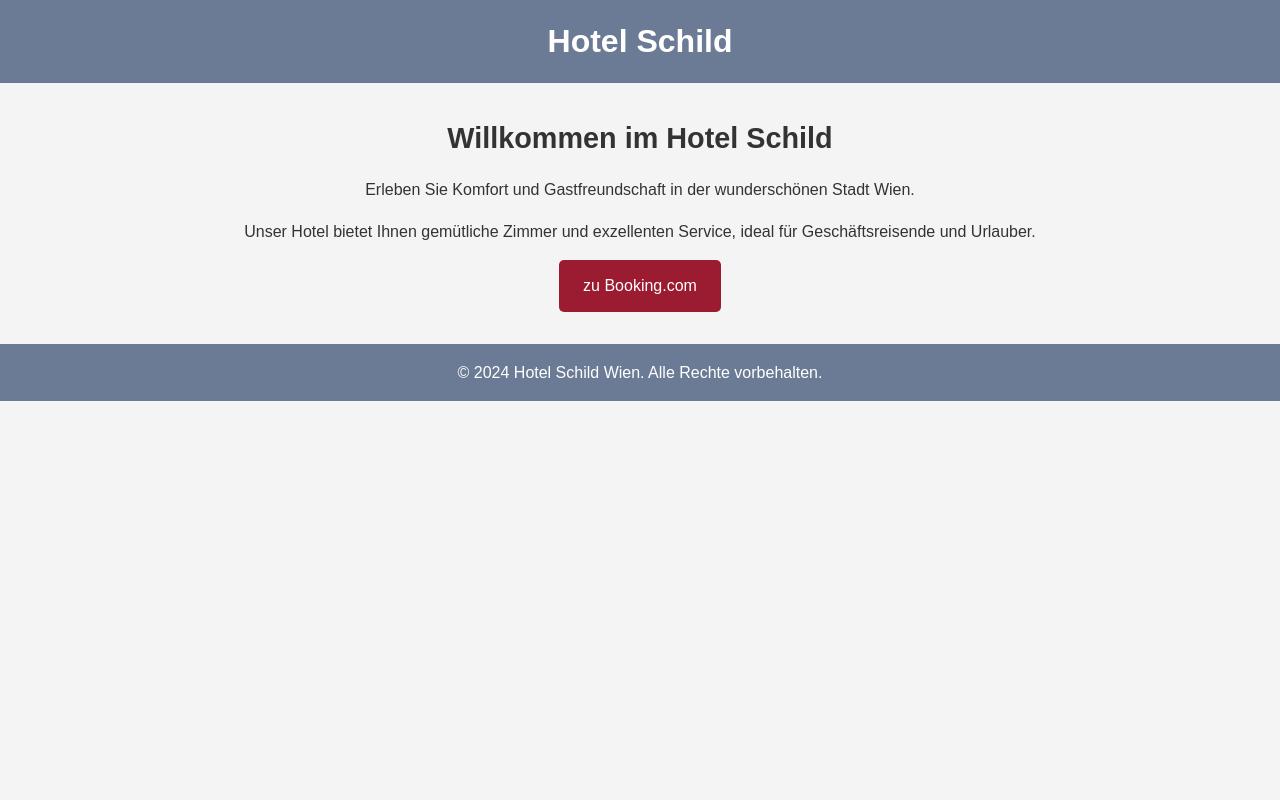
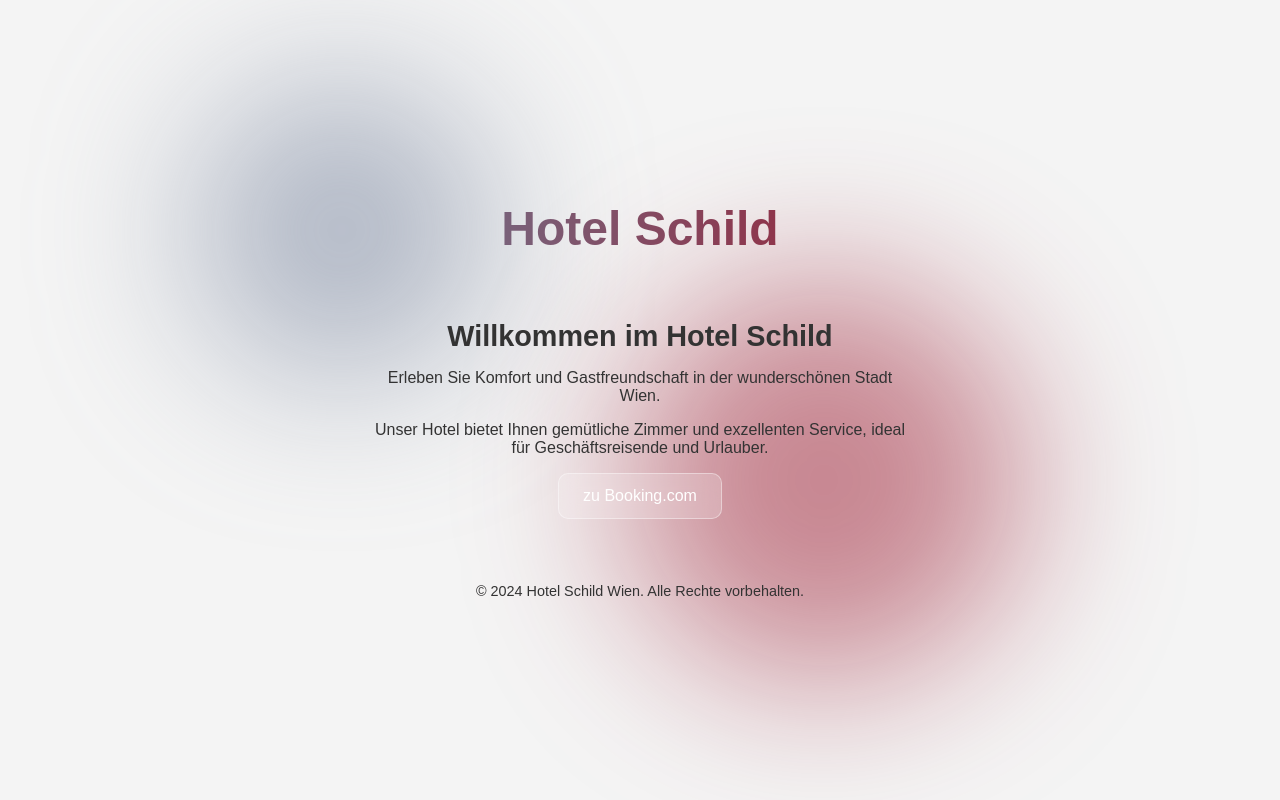
Before and after one commit to sascha93/HotelSchild, a plain HTML site: page index.html in a window 1280 px wide. Drawn offline with Linux system fonts and the light colour scheme.

Commit message:
Update styles.css

```diff
--- a/styles.css
+++ b/styles.css
@@ -1,39 +1,83 @@
+/* Variables */
 :root {
-    --primary-color: #6c7b95;
-    --background-color: #f4f4f4;
+    --primary-gradient: linear-gradient(90deg, #6c7b95, #9b1b30);
     --text-color: #333;
-    --button-color: #9b1b30;
-    --button-hover-color: #6c7b95;
+    --button-bg: rgba(255, 255, 255, 0.2);
+    --button-border: rgba(255, 255, 255, 0.4);
+    --button-hover-bg: rgba(255, 255, 255, 0.4);
+    --button-text: #fff;
     --font-family: 'Arial', sans-serif;
+    --circle1: rgba(108, 123, 149, 0.5);
+    --circle2: rgba(155, 27, 48, 0.5);
+    --circle3: rgba(255, 189, 89, 0.5);
+    --circle-blur: 80px;
 }
 
+/* Reset */
 * {
     margin: 0;
     padding: 0;
     box-sizing: border-box;
 }
 
+/* Body & Background */
 body {
     font-family: var(--font-family);
-    background-color: var(--background-color);
     color: var(--text-color);
-    line-height: 1.6;
     display: flex;
-    flex-direction: column;
+    justify-content: center;
+    align-items: center;
     min-height: 100vh;
+    overflow: hidden;
+    background-color: #f4f4f4;
+    position: relative;
 }
 
-.header {
-    background-color: var(--primary-color);
-    color: #fff;
-    text-align: center;
-    padding: 1rem 0;
+/* Background Circles */
+.background::before,
+.background::after {
+    content: '';
+    position: absolute;
+    border-radius: 50%;
+    filter: blur(var(--circle-blur));
+    pointer-events: none;
+    z-index: -1;
 }
 
+.background::before {
+    width: 300px;
+    height: 300px;
+    background: var(--circle1);
+    top: 10%;
+    left: 15%;
+}
+
+.background::after {
+    width: 400px;
+    height: 400px;
+    background: var(--circle2);
+    bottom: 15%;
+    right: 20%;
+}
+
+/* Header */
+.header {
+    text-align: center;
+    margin-bottom: 2rem;
+}
+
+.header h1 {
+    font-size: 3rem;
+    background: var(--primary-gradient);
+    -webkit-background-clip: text;
+    -webkit-text-fill-color: transparent;
+}
+
+/* Main Content */
 .main {
-    flex: 1;
+    text-align: center;
+    max-width: 600px;
     padding: 2rem;
-    text-align: center;
 }
 
 .info h2 {
@@ -46,24 +90,28 @@ body {
     font-size: 1rem;
 }
 
+/* Glass Effect Button */
 .booking-button {
     display: inline-block;
-    background-color: var(--button-color);
-    color: #fff;
+    background: var(--button-bg);
+    backdrop-filter: blur(10px);
+    border: 1px solid var(--button-border);
+    color: var(--button-text);
     text-decoration: none;
     padding: 0.8rem 1.5rem;
     font-size: 1rem;
-    border-radius: 5px;
-    transition: background-color 0.3s;
+    border-radius: 10px;
+    transition: background 0.3s, transform 0.2s;
 }
 
 .booking-button:hover {
-    background-color: var(--button-hover-color);
+    background: var(--button-hover-bg);
+    transform: scale(1.05);
 }
 
+/* Footer */
 .footer {
-    background-color: var(--primary-color);
-    color: #fff;
+    margin-top: 2rem;
     text-align: center;
-    padding: 1rem 0;
+    font-size: 0.9rem;
 }
```
